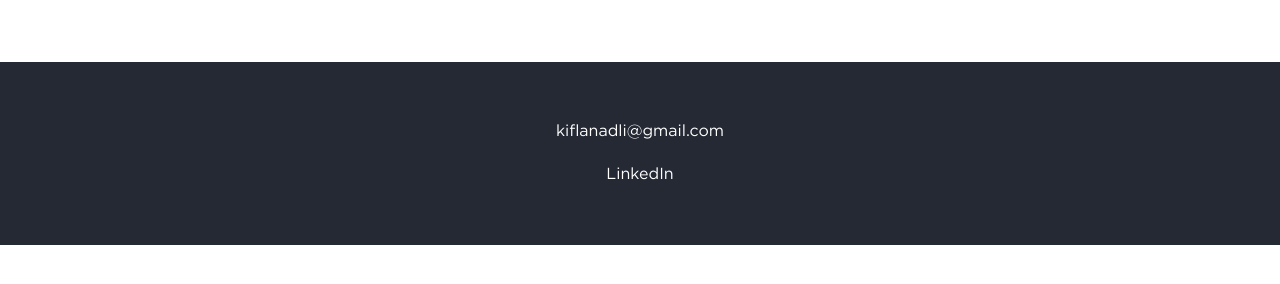
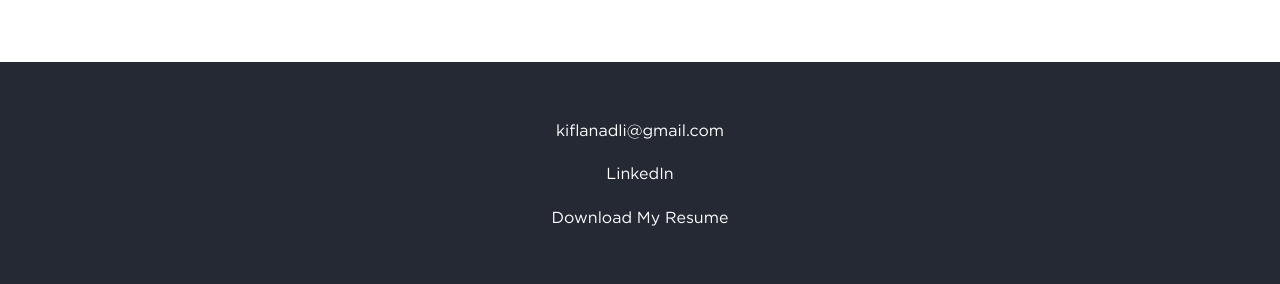
Before and after one commit to kiflanadli/kiflanadli.github.io, a plain HTML site: page about.html in a window 1280 px wide. Shown: the part 2380-2664 px from the top of the page. Before the commit the page ends 2625 px from the top, so only its background shows below. Drawn offline with nearby package versions, Linux system fonts and the light colour scheme.

Commit message:
add resume

```diff
--- a/about.html
+++ b/about.html
@@ -321,6 +321,7 @@
                 <ul>
                     <li><a href="mailto:kiflanadli@gmail.com" target="_blank">kiflanadli@gmail.com</a></li> <!--gmail-->
                     <li><a href="https://www.linkedin.com/in/kiflanadli/" target="_blank">LinkedIn</a></li> <!--linkedin-->
+                    <li><a href="dir/downloads/resume.pdf" target="_blank">Download My Resume</a></li> <!--linkedin-->
                 </ul>
             </footer>
 
```
Also changed, not shown: 1 other file.
